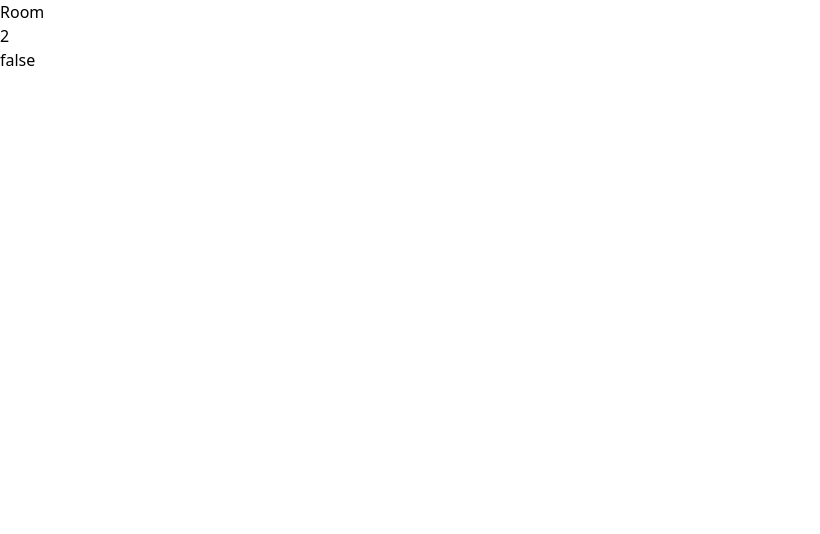
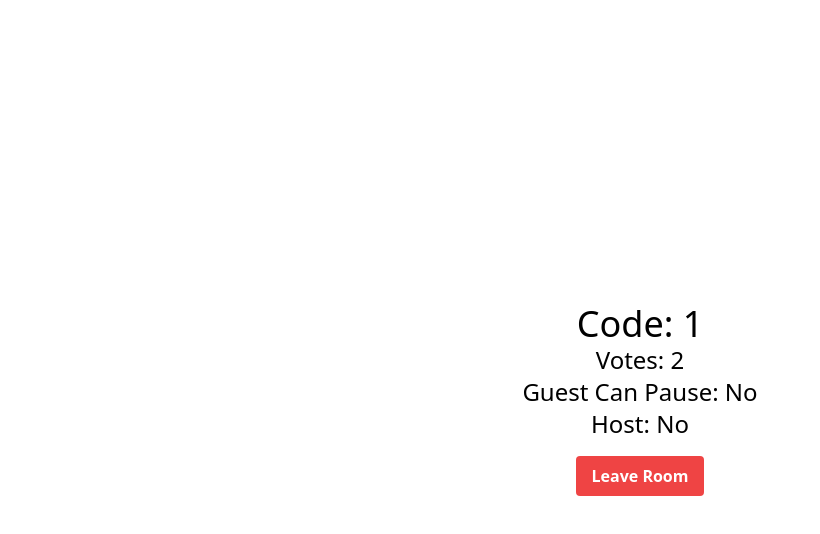
Before and after one commit to vishal-s-patil/collaborative-music-player-frontend, a React (Create React App) app: page /room/1 in a window 1280 px wide. Shown: the top 534 px of the page, without its empty margins (0-820 px from the left). Built offline with nearby package versions, Linux system fonts and the light colour scheme; no server answers.

Commit message:
leave room

```diff
--- a/src/components/Room.jsx
+++ b/src/components/Room.jsx
@@ -1,14 +1,27 @@
 import React, { useState, useEffect } from 'react'
-import { useParams } from 'react-router-dom';
+import { useParams, useNavigate } from 'react-router-dom';
 
 const Room = () => {
     const { code } = useParams();
+    const navigate = useNavigate();
 
     const [data, setData] = useState({
         votes_to_skip: 2,
         guest_can_pause: false,
         is_host: false
     });
+
+    const handleLeaveRoom = () => {
+        const requestOptions = {
+            method: 'POST',
+            headers: { 'Content-Type': 'application/json' }
+        }
+
+        fetch('/api/leave-room', requestOptions)
+        .then((_response) => {
+            navigate('/');
+        })
+    };
 
     const getData = () => {
         fetch('/api/get-room?code=' + code)
@@ -27,10 +40,17 @@
     }, []);
 
     return (
-        <div>
-            <h1>Room</h1>
-            <h2>{data.votes_to_skip}</h2>
-            <h2>{data.is_host.toString()}</h2>
+        <div className="flex flex-col items-center justify-center h-screen">
+            <h1 className="text-4xl">Code: {code}</h1>
+            <p className="text-2xl">Votes: {data.votes_to_skip}</p>
+            <p className="text-2xl">Guest Can Pause: {data.guest_can_pause ? 'Yes' : 'No'}</p>
+            <p className="text-2xl">Host: {data.is_host ? 'Yes' : 'No'}</p>
+            <button
+                className="bg-red-500 hover:bg-red-700 text-white font-bold py-2 px-4 mt-4 rounded"
+                onClick={handleLeaveRoom}
+            >
+                Leave Room
+            </button>
         </div>
     )
 }
```
